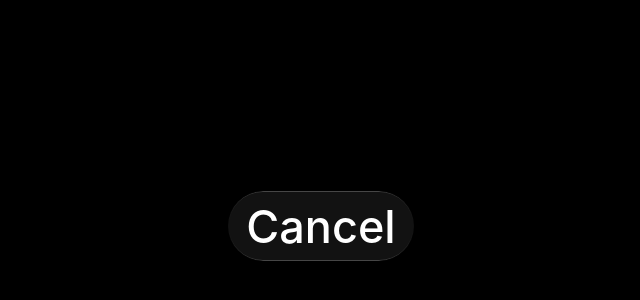
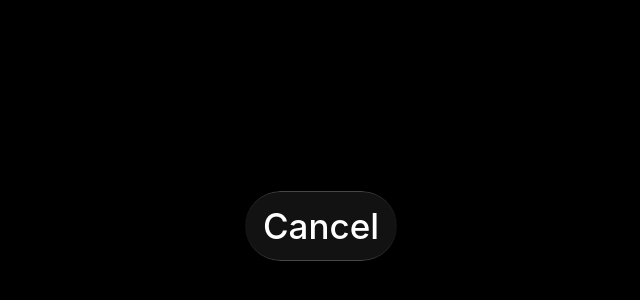
Before and after one commit to nyushagn12/phone26, a plain HTML site: page index.html in a window 1280 px wide. Shown: the part 174-474 px from the top of the page, without its empty margins (319-959 px from the left). Drawn offline with Linux system fonts and the light colour scheme.

Commit message:
Update index.html
Fixed issue where iOS default font wouldnt be used, fixed font sizes and bounce

```diff
--- a/index.html
+++ b/index.html
@@ -25,8 +25,8 @@
         }
 
         .smart-btn {
-            font-family: "San Francisco", Inter, Roboto, sans-serif;
-            font-size: 45px;
+            font-family: -apple-system, Inter, Roboto, sans-serif;
+            font-size: 35px;
             font-weight: 500;
             color: white;
             height: 70px;
@@ -79,7 +79,7 @@
 
         .smart-btn.bouncing {
             transform: translate(0px, 0px);
-            animation: final-bounce 0.8s ease-out forwards;
+            animation: final-bounce 0.6s ease-out forwards;
         }
 
         @keyframes final-bounce {
```
